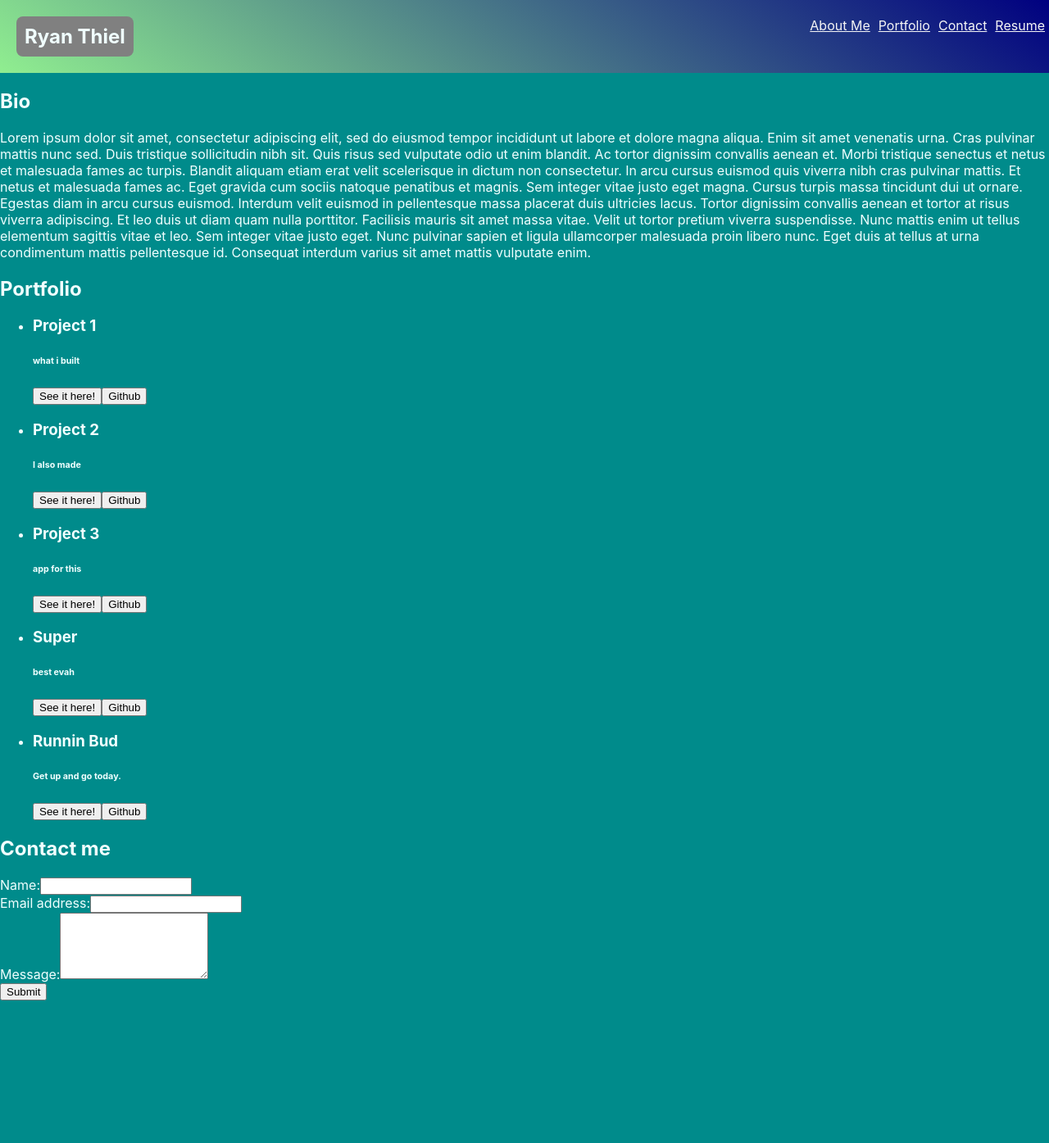
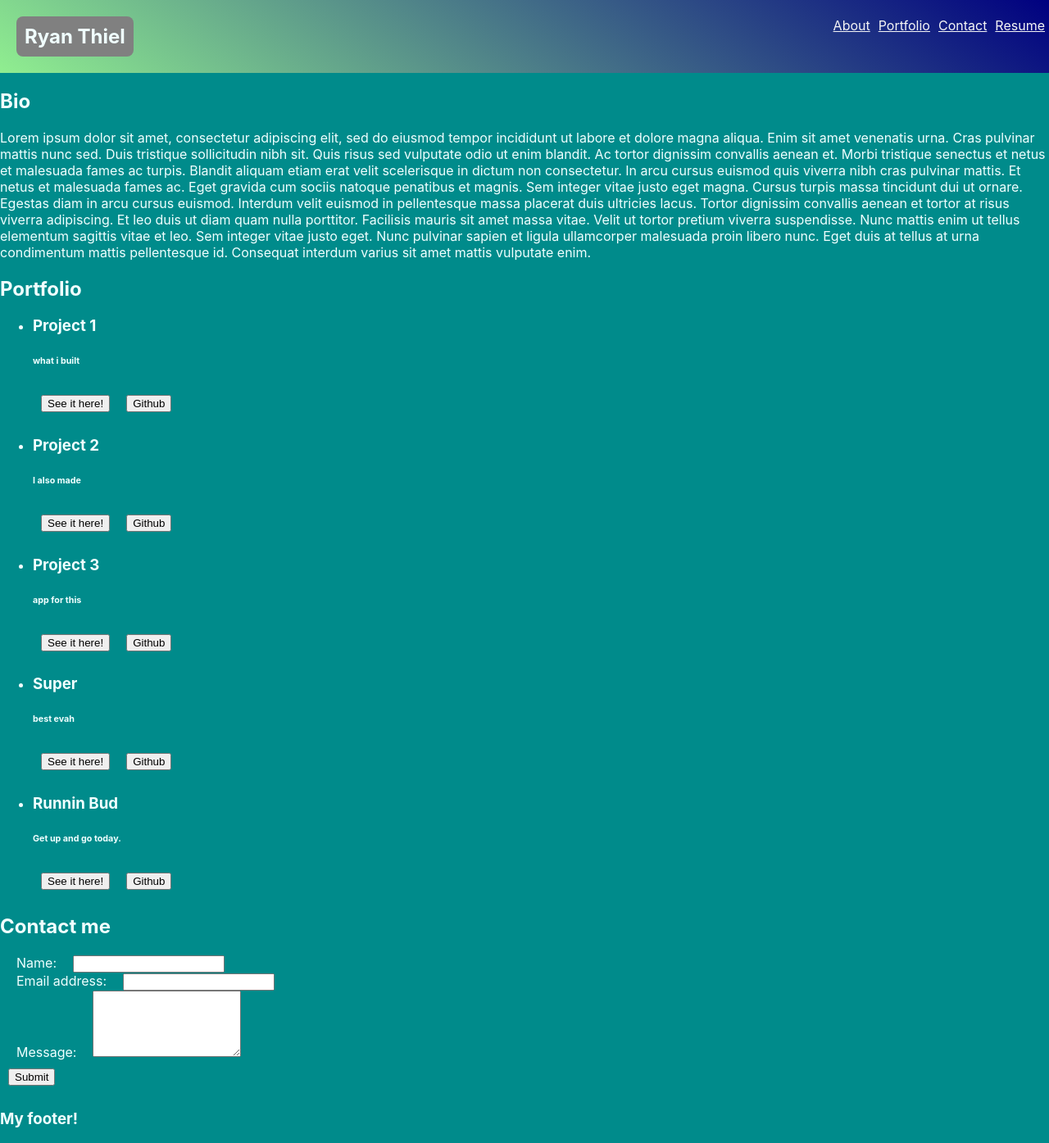
Before and after one commit to rtthiel8/react-portfolio, a React (Create React App) app: page / in a window 1280 px wide. Shown: the whole page at 82% size. Before the commit the page ends 1221 px from the top, so only its background shows below. Built offline with nearby package versions, Linux system fonts and the light colour scheme.

Commit message:
section state

```diff
--- a/src/App.css
+++ b/src/App.css
@@ -63,3 +63,12 @@ header h2 {
   border-radius: 8px;
   margin-left: 20px;
 }
+
+label {
+  margin: 20px;
+
+}
+
+button {
+  margin: 10px;
+}
--- a/src/App.js
+++ b/src/App.js
@@ -1,11 +1,14 @@
 import React, { useState } from 'react';
 import './App.css';
-import Nav from './components/Nav';
 import About from './components/About';
 import Project from './components/Project';
 import ContactForm from './components/Contact';
+import Header from './components/Header';
+import Footer from './components/Footer';
 
 function App() {
+
+
 
 
   const [projects] = useState([
@@ -35,9 +38,8 @@ function App() {
 
   return (
     <div>
-      <Nav />
+      <Header />
       <main>
-
         <About />
         <Project
           projects={projects}
@@ -46,6 +48,7 @@ function App() {
         ></Project>
         <ContactForm />
       </main>
+      <Footer />
     </div>
   );
 }
--- /dev/null
+++ b/src/components/Footer/index.js
@@ -0,0 +1,17 @@
+import React from "react";
+
+function Footer() {
+
+    return (
+
+        <footer>
+            <h3>
+                My footer!
+            </h3>
+        </footer>
+
+    )
+
+}
+
+export default Footer;
--- a/src/components/Header/index.js
+++ b/src/components/Header/index.js
@@ -0,0 +1,39 @@
+import React, { useState } from "react";
+import Nav from "../Nav";
+
+function Header() {
+
+
+    const [sections] = useState([
+        {
+            name: "About"
+        },
+        {
+            name: "Portfolio"
+        },
+        {
+            name: "Contact"
+        },
+        {
+            name: "Resume"
+        },
+    ]);
+
+    const [currentSection, setCurrentSection] = useState(sections[0]);
+
+    return (
+        <header>
+            <h2>
+                Ryan Thiel
+            </h2>
+        <Nav
+        sections={sections}
+        setCurrentSection={setCurrentSection}
+        currentSection={currentSection}
+
+        ></Nav>
+        </header>
+    )
+}
+
+export default Header;
--- a/src/components/Nav/index.js
+++ b/src/components/Nav/index.js
@@ -1,38 +1,64 @@
 import React from 'react';
 
-function Nav() {
+function Nav(props) {
 
-  return (
-    <header>
-        <h2>
-            Ryan Thiel
-        </h2>
+
+    const {
+        sections = [],
+        setCurrentSection,
+        currentSection
+    } = props;
+
+    return (
+
         <nav>
-            <ul className="flex-row">
-                <li className='mx-2'>
-                    <a href="#about">
-                        About Me
-                    </a>
-                </li>
-                <li>
-                    <a href="#portfolio">
-                        Portfolio
-                    </a>
-                </li>
-                <li>
-                    <a href="#contact">
-                        Contact
-                    </a>
-                </li>
-                <li>
-                    <a href="#resume">
-                        Resume
-                    </a>
-                </li>
+            <ul className='flex-row'>
+                {sections.map((section) => (
+                    <li
+                        className={`mx-2 ${currentSection.name === section.name
+                            }`}
+                        key={section.name}
+                        onClick={() => {
+                            setCurrentSection(section)
+                        }}
+                    >
+
+                        <a href='#${section.name}'>
+                            {section.name}
+                        </a>
+                    </li>
+                ))}
+
             </ul>
         </nav>
-    </header>
-  );
+    )
 }
 
+// <nav>
+//     <ul className="flex-row">
+//         <li className='mx-2'>
+//             <a href="#about" onClick={() => setCurrentSection(true)}>
+//                 About Me
+//             </a>
+//         </li>
+//         <li>
+//             <a href="#portfolio" onClick={() => setCurrentSection(false)}>
+//                 Portfolio
+//             </a>
+//         </li>
+//         <li>
+//             <a href="#contact" onClick={() => setCurrentSection(false)}>
+//                 Contact
+//             </a>
+//         </li>
+//         <li>
+//             <a href="#resume" onClick={() => setCurrentSection(false)}>
+//                 Resume
+//             </a>
+//         </li>
+//     </ul>
+// </nav>
+//     );
+// }
+
 export default Nav;
```
